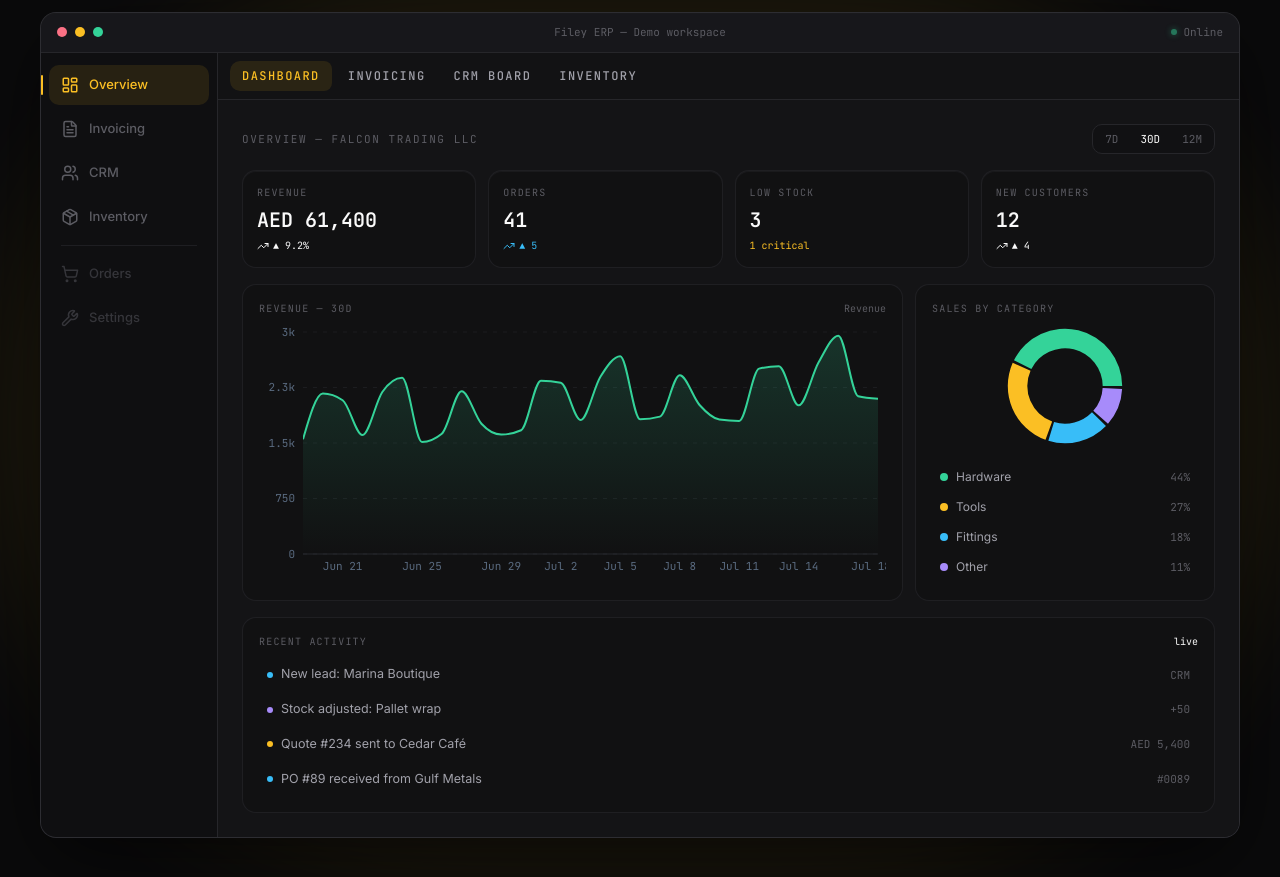
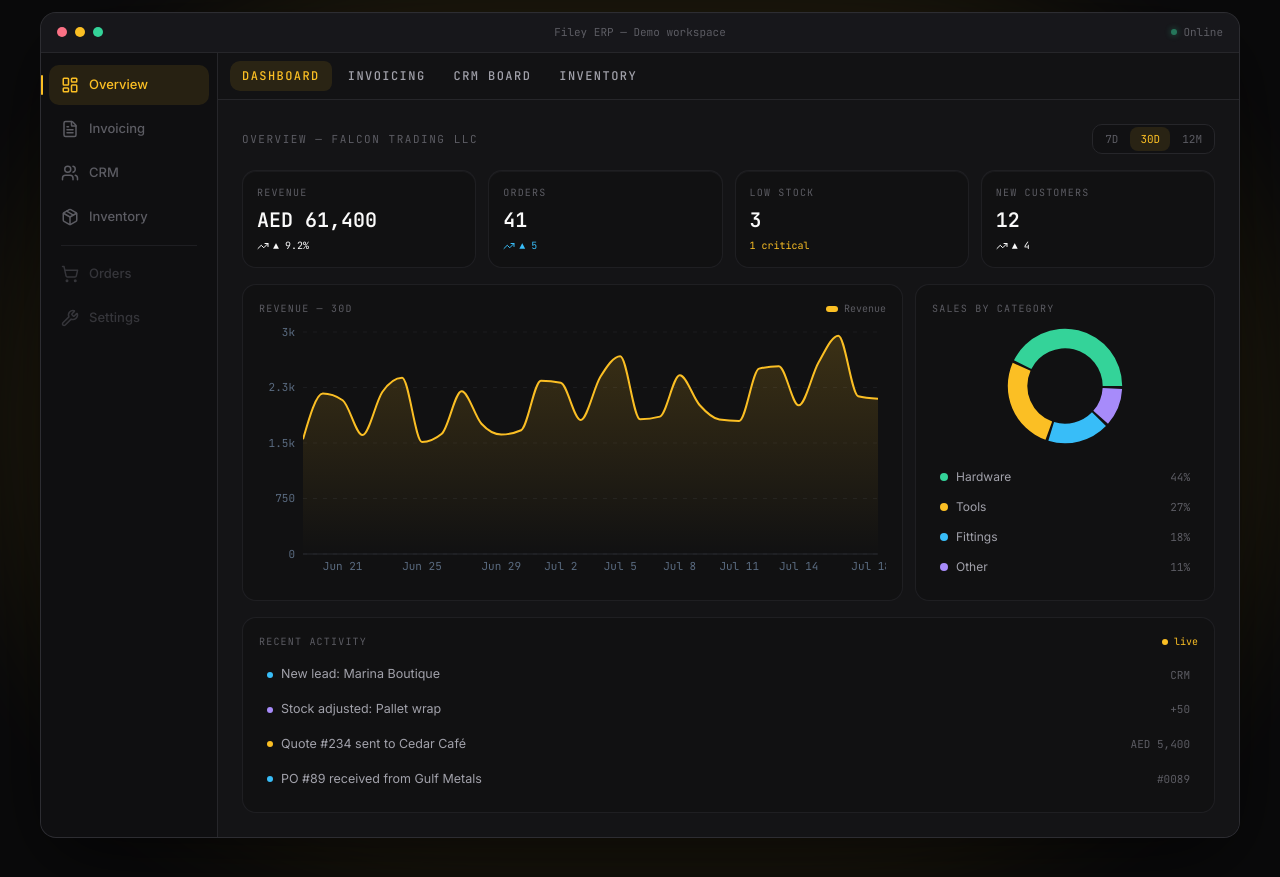
Before and after one commit to iamveer82/filey-erp-website, a React (Vite) app: page / in a window 1280 px wide. Shown: the part 3980-4857 px from the top of the page. Built offline with nearby package versions, Linux system fonts and the light colour scheme.

Commit message:
v2: retheme demo dashboard + tween number (amber)

```diff
--- a/src/sections/demo/DemoDashboard.tsx
+++ b/src/sections/demo/DemoDashboard.tsx
@@ -42,7 +42,7 @@ function ChartTooltip({ active, payload, label }: { active?: boolean; payload?:
       <p className="font-mono text-[10px] uppercase tracking-[0.12em] text-faint">{label}</p>
       {payload.map((entry) => (
         <p key={entry.name} className="mt-1 flex items-center gap-2 font-mono text-[11px] tabular-nums text-fg">
-          <span className="h-1.5 w-1.5 rounded-full" style={{ background: entry.color ?? '#34D399' }} />
+          <span className="h-1.5 w-1.5 rounded-full" style={{ background: entry.color ?? '#FBBF24' }} />
           {entry.name}: {fmtAED(Number(entry.value ?? 0))}
         </p>
       ))}
@@ -107,13 +107,13 @@ export default function DemoDashboard({ running }: { running: boolean }) {
               aria-pressed={period === p}
               className={cn(
                 'relative rounded-md px-2.5 py-1 font-mono text-[11px] transition-colors duration-200',
-                period === p ? 'text-mint-400' : 'text-faint hover:text-muted-foreground',
+                period === p ? 'text-amber-400' : 'text-faint hover:text-muted-foreground',
               )}
             >
               {period === p && (
                 <motion.span
                   layoutId="demo-period-pill"
-                  className="absolute inset-0 rounded-md bg-mint-400/10"
+                  className="absolute inset-0 rounded-md bg-amber-400/10"
                   transition={{ type: 'spring', stiffness: 400, damping: 30 }}
                 />
               )}
@@ -128,7 +128,7 @@ export default function DemoDashboard({ running }: { running: boolean }) {
         {kpis.map((kpi) => (
           <div
             key={kpi.label}
-            className="rounded-xl border border-ink-700/70 bg-ink-900/60 p-3.5 shadow-[inset_0_1px_0_rgba(255,255,255,0.04)] transition-colors duration-200 hover:border-mint-400/40"
+            className="rounded-xl border border-ink-700/70 bg-ink-900/60 p-3.5 shadow-[inset_0_1px_0_rgba(255,255,255,0.04)] transition-colors duration-200 hover:border-amber-400/40"
           >
             <p className="font-mono text-[10px] uppercase tracking-[0.12em] text-faint">{kpi.label}</p>
             <p className="mt-1.5 font-mono text-lg font-semibold tabular-nums text-fg lg:text-xl">
@@ -137,7 +137,7 @@ export default function DemoDashboard({ running }: { running: boolean }) {
             <p
               className={cn(
                 'mt-1 flex items-center gap-1 font-mono text-[10px]',
-                kpi.tone === 'mint' && 'text-mint-400',
+                kpi.tone === 'emerald' && 'text-emerald-400',
                 kpi.tone === 'sky' && 'text-sky-400',
                 kpi.tone === 'amber' && 'text-amber-400',
               )}
@@ -155,7 +155,7 @@ export default function DemoDashboard({ running }: { running: boolean }) {
           <div className="mb-2 flex items-center justify-between">
             <p className="font-mono text-[10px] uppercase tracking-[0.12em] text-faint">Revenue — {period}</p>
             <span className="flex items-center gap-1.5 font-mono text-[10px] text-faint">
-              <span className="h-1.5 w-3 rounded-full bg-mint-400" />
+              <span className="h-1.5 w-3 rounded-full bg-amber-400" />
               Revenue
             </span>
           </div>
@@ -172,8 +172,8 @@ export default function DemoDashboard({ running }: { running: boolean }) {
                 <AreaChart data={DEMO_CHARTS[period]} margin={{ top: 8, right: 8, left: 0, bottom: 0 }}>
                   <defs>
                     <linearGradient id="demoRevFill" x1="0" y1="0" x2="0" y2="1">
-                      <stop offset="0%" stopColor="#34D399" stopOpacity={0.3} />
-                      <stop offset="100%" stopColor="#34D399" stopOpacity={0} />
+                      <stop offset="0%" stopColor="#FBBF24" stopOpacity={0.3} />
+                      <stop offset="100%" stopColor="#FBBF24" stopOpacity={0} />
                     </linearGradient>
                   </defs>
                   <CartesianGrid stroke="rgba(148,163,184,0.08)" strokeDasharray="4 6" vertical={false} />
@@ -191,12 +191,12 @@ export default function DemoDashboard({ running }: { running: boolean }) {
                     width={44}
                     tickFormatter={fmtCompact}
                   />
-                  <Tooltip content={<ChartTooltip />} cursor={{ stroke: 'rgba(52,211,153,0.3)' }} />
+                  <Tooltip content={<ChartTooltip />} cursor={{ stroke: 'rgba(251,191,36,0.3)' }} />
                   <Area
                     type="monotone"
                     dataKey="rev"
                     name="Revenue"
-                    stroke="#34D399"
+                    stroke="#FBBF24"
                     strokeWidth={2}
                     fill="url(#demoRevFill)"
                     dot={false}
@@ -250,7 +250,7 @@ export default function DemoDashboard({ running }: { running: boolean }) {
                 {hoveredSlice === c.name && (
                   <motion.span
                     layoutId="donut-legend-ring"
-                    className="absolute inset-0 rounded-md border border-mint-400/40 bg-mint-400/5"
+                    className="absolute inset-0 rounded-md border border-amber-400/40 bg-amber-400/5"
                     transition={{ type: 'spring', stiffness: 400, damping: 30 }}
                   />
                 )}
@@ -267,10 +267,10 @@ export default function DemoDashboard({ running }: { running: boolean }) {
       <div className="rounded-xl border border-ink-700/70 bg-ink-900/60 p-4">
         <div className="mb-2 flex items-center justify-between">
           <p className="font-mono text-[10px] uppercase tracking-[0.12em] text-faint">Recent activity</p>
-          <span className="flex items-center gap-1.5 font-mono text-[10px] text-mint-400">
+          <span className="flex items-center gap-1.5 font-mono text-[10px] text-amber-400">
             <span className="relative flex h-1.5 w-1.5">
-              <span className="absolute h-full w-full animate-ping rounded-full bg-mint-400 opacity-60 motion-reduce:hidden" />
-              <span className="relative h-1.5 w-1.5 rounded-full bg-mint-400" />
+              <span className="absolute h-full w-full animate-ping rounded-full bg-amber-400 opacity-60 motion-reduce:hidden" />
+              <span className="relative h-1.5 w-1.5 rounded-full bg-amber-400" />
             </span>
             live
           </span>
@@ -285,7 +285,7 @@ export default function DemoDashboard({ running }: { running: boolean }) {
                 animate={{ opacity: 1, y: 0 }}
                 exit={{ opacity: 0, y: 10 }}
                 transition={{ duration: 0.35, ease: [0.22, 1, 0.36, 1] }}
-                className="flex items-center justify-between rounded-md px-2 py-2 transition-colors duration-200 hover:bg-mint-400/5"
+                className="flex items-center justify-between rounded-md px-2 py-2 transition-colors duration-200 hover:bg-amber-400/5"
               >
                 <span className="flex items-center gap-2 text-[12.5px] text-muted-foreground">
                   <span className={cn('h-1.5 w-1.5 shrink-0 rounded-full', item.dot)} />
```
